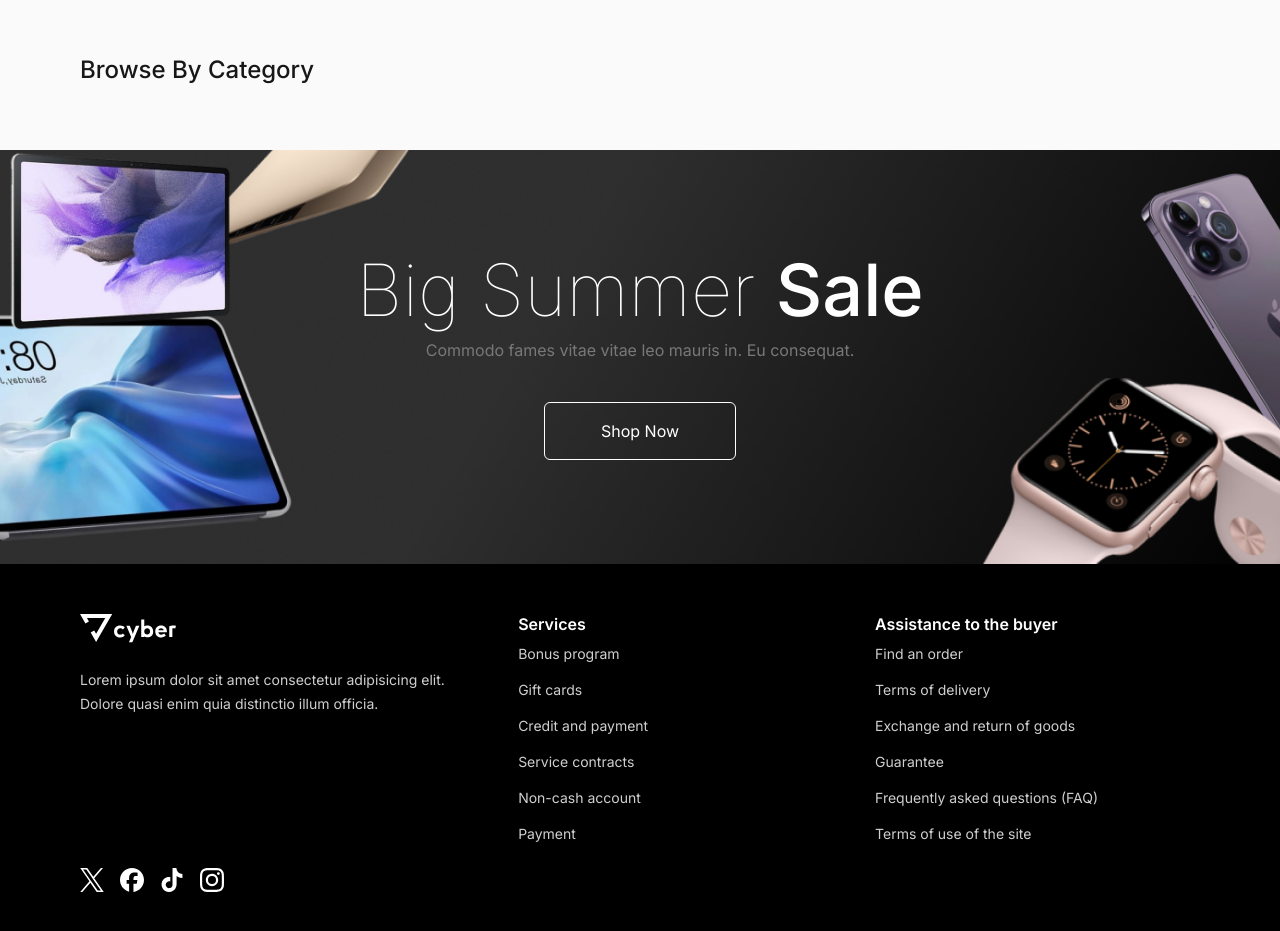
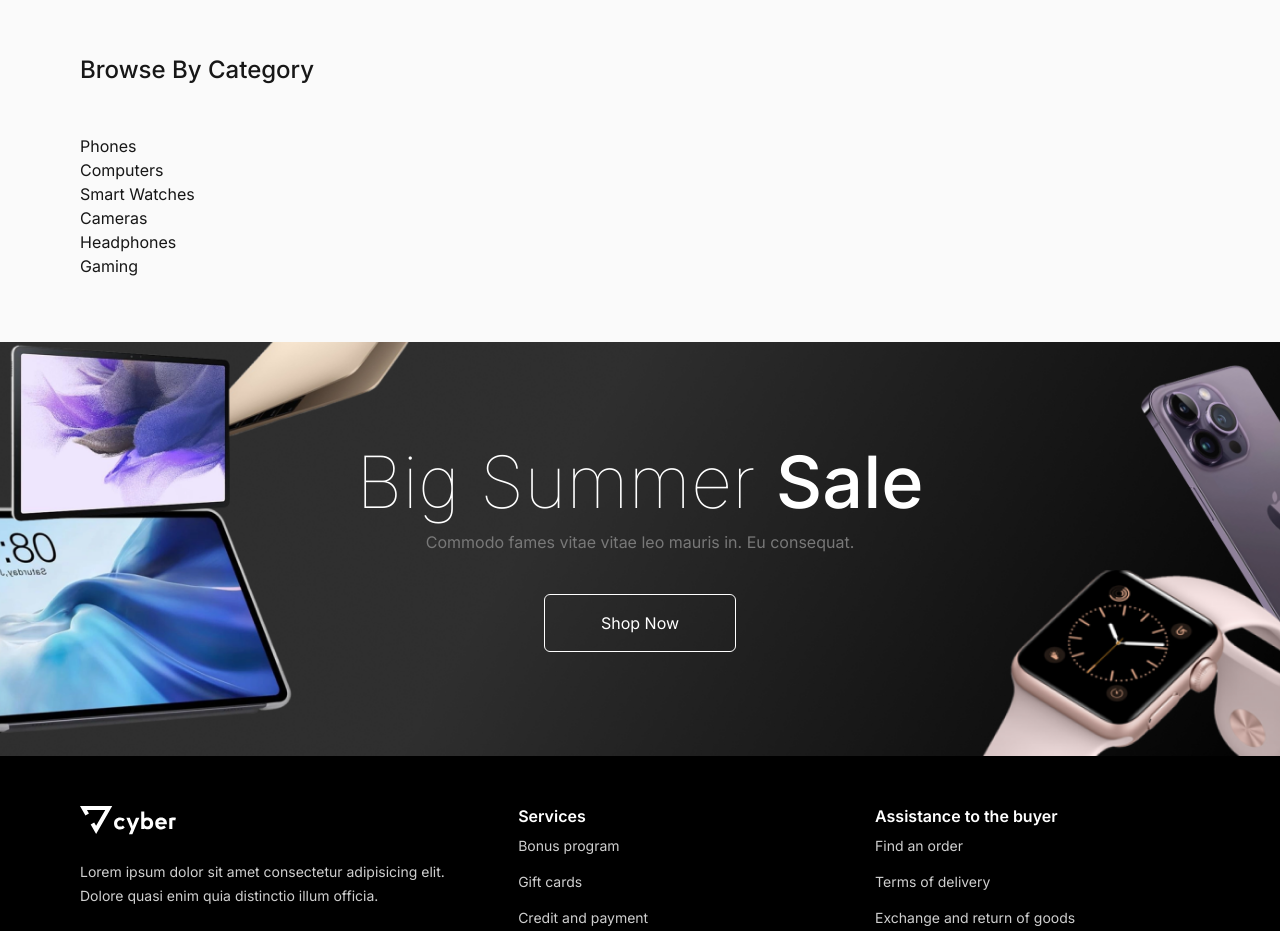
Before and after one commit to alexandreraminelli/pratica-nextjs-electronic-store, a Next.js app: page / in a window 1280 px wide. Shown: the part 1140-2071 px from the top of the page. Built offline with nearby package versions, Linux system fonts and the light colour scheme.

Commit message:
feat: criação do componente CategoryCard

```diff
--- /dev/null
+++ b/src/app/ui/components/cards/CategoryCard.tsx
@@ -0,0 +1,24 @@
+import { NavLinkWithIcon } from "@/data/model/navigation/NavLink"
+
+/**
+ * Props do componente `CategoryCard`.
+ */
+export interface CategoryCardProps {
+  /** Objeto da categoria a ser renderizada. */
+  category: NavLinkWithIcon
+}
+
+/**
+ * Componente do card de categoria.
+ *
+ * @author Alexandre Raminelli
+ */
+export default function CategoryCard(
+  { category }: CategoryCardProps // props
+) {
+  return (
+    <div>
+      <h3>{category.text}</h3>
+    </div>
+  )
+}
--- /dev/null
+++ b/src/app/ui/components/cards/CategoryCardGroup.tsx
@@ -0,0 +1,15 @@
+import CategoryCard from "./CategoryCard"
+import { categoryRoutes } from "@/data/constants/navigation/categoryRoutes"
+
+/**
+ * Grupo de cards de categorias.
+ */
+export default function CategoryCardGroup() {
+  return (
+    <div>
+      {categoryRoutes.map((category, index) => (
+        <CategoryCard key={index} category={category} />
+      ))}
+    </div>
+  )
+}
--- a/src/app/ui/sections/BrowseByCategory.tsx
+++ b/src/app/ui/sections/BrowseByCategory.tsx
@@ -1,3 +1,5 @@
+import CategoryCardGroup from "@/app/ui/components/cards/CategoryCardGroup"
+
 /**
  * Seção de buscar produtos por categoria.
  * Possui um grupo de cards com um link que abre o catálogo de produtos na categoria.
@@ -19,6 +21,7 @@ export default function BrowseByCategory() {
       </header>
 
       {/* Cards de categorias */}
+      <CategoryCardGroup />
     </section>
   )
 }
```
